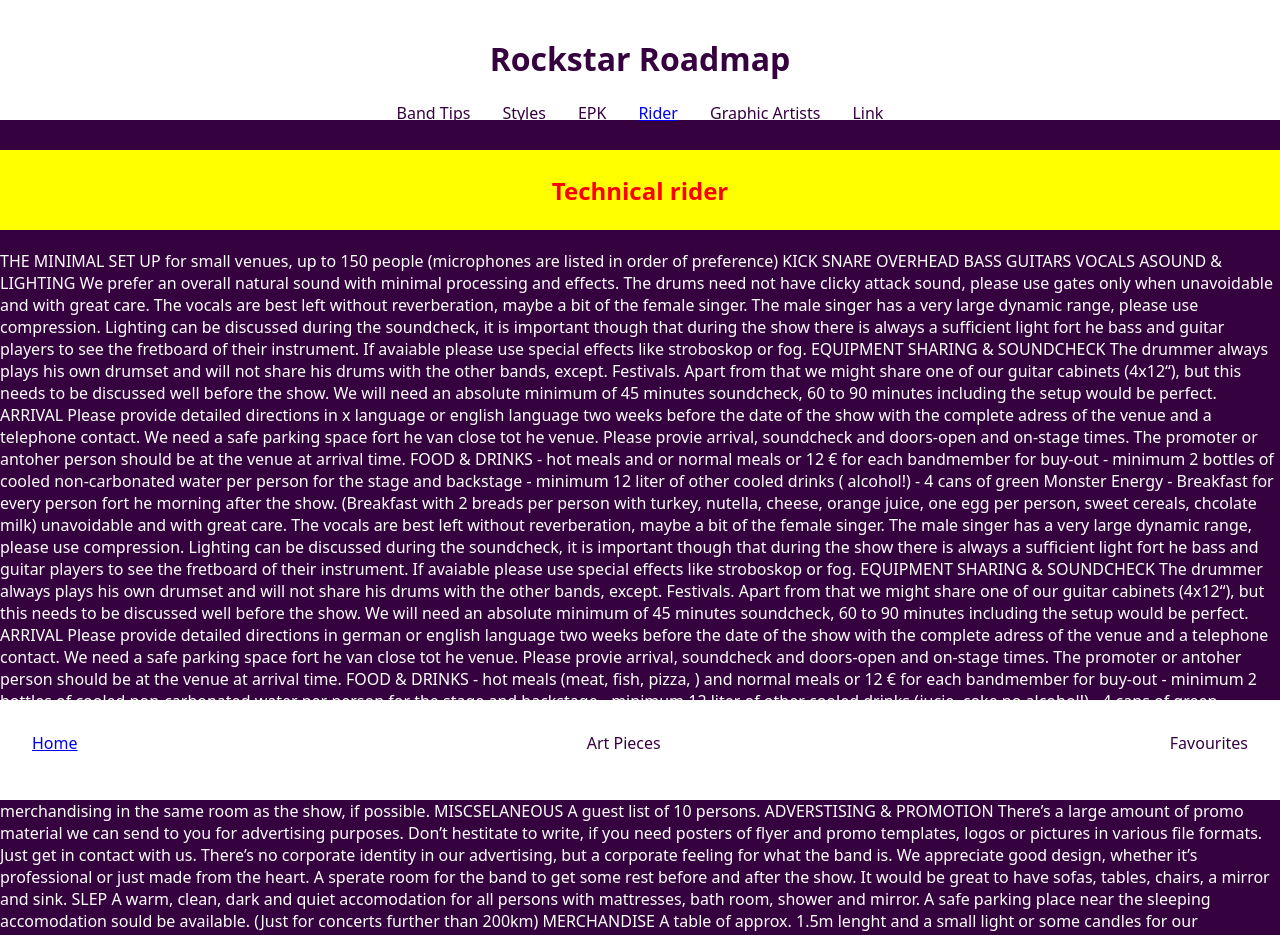
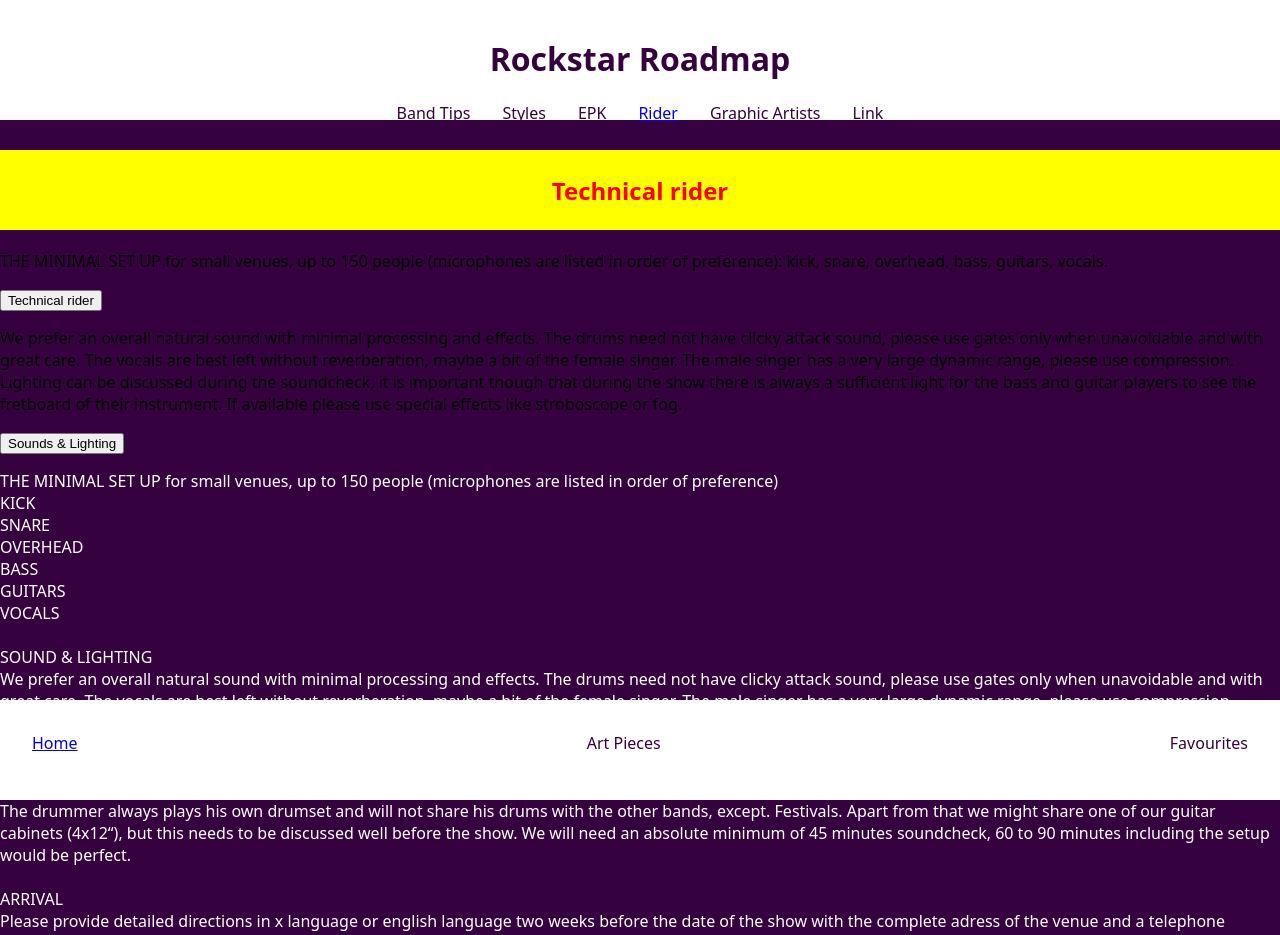
Before and after one commit to IC-Socaciu/Rockstar-Roadmap, a Next.js app: page /rider in a window 1280 px wide. Shown: the top 935 px of the page. Built offline with nearby package versions, Linux system fonts and the light colour scheme.

Commit message:
show hide buttons added to Rider page to show tips or hide content

```diff
--- a/components/Rider/index.js
+++ b/components/Rider/index.js
@@ -1,128 +1,145 @@
+import React, { useState } from "react";
 import { styled } from "styled-components";
 import Markdown from "markdown-to-jsx";
 
-
-export default function Rider(){
-return(
+export default function Rider() {
+  return (
     <>
       <StyledRiderTitle>Technical rider</StyledRiderTitle>
-  <StyledRiderBody>THE MINIMAL SET UP for small venues, up to 150 people (microphones are listed in order of preference)
-KICK
-SNARE
-OVERHEAD
-BASS
-GUITARS
-VOCALS
-
-ASOUND & LIGHTING
-
-We prefer an overall natural sound with minimal processing and effects. The
-drums need not have clicky attack sound, please use gates only when
-unavoidable and with great care. The vocals are best left without reverberation,
-maybe a bit of the female singer. The male singer has a very large dynamic
-range, please use compression. Lighting can be discussed during the
-soundcheck, it is important though that during the show there is always a
-sufficient light fort he bass and guitar players to see the fretboard of their
-instrument. If avaiable please use special effects like stroboskop or fog.
-
+      <MyApp/>
+      <StyledRiderBody>
+        THE MINIMAL SET UP for small venues, up to 150 people (microphones are
+        listed in order of preference)
+        <br />
+        KICK <br />
+        SNARE <br />
+        OVERHEAD <br />
+        BASS <br />
+        GUITARS <br />
+        VOCALS <br />
+        <br />
+        SOUND & LIGHTING
+        <br />
+        We prefer an overall natural sound with minimal processing and effects.
+        The drums need not have clicky attack sound, please use gates only when
+        unavoidable and with great care. The vocals are best left without
+        reverberation, maybe a bit of the female singer. The male singer has a
+        very large dynamic range, please use compression. Lighting can be
+        discussed during the soundcheck, it is important though that during the
+        show there is always a sufficient light fort he bass and guitar players
+        to see the fretboard of their instrument. If avaiable please use special
+        effects like stroboskop or fog.
+        <br />
+        <br />
         EQUIPMENT SHARING & SOUNDCHECK
-
-The drummer always plays his own drumset and will not share his drums with
-the other bands, except. Festivals. Apart from that we might share one of our
-guitar cabinets (4x12“), but this needs to be discussed well before the show. We
-will need an absolute minimum of 45 minutes soundcheck, 60 to 90 minutes
-including the setup would be perfect.
-
+        <br />
+        The drummer always plays his own drumset and will not share his drums
+        with the other bands, except. Festivals. Apart from that we might share
+        one of our guitar cabinets (4x12“), but this needs to be discussed well
+        before the show. We will need an absolute minimum of 45 minutes
+        soundcheck, 60 to 90 minutes including the setup would be perfect.
+        <br />
+        <br />
         ARRIVAL
-
-Please provide detailed directions in x language or english language two weeks
-before the date of the show with the complete adress of the venue and a
-telephone contact. We need a safe parking space fort he van close tot he venue.
-Please provie arrival, soundcheck and doors-open and on-stage times. The
-promoter or antoher person should be at the venue at arrival time.
-
+        <br />
+        Please provide detailed directions in x language or english language
+        two weeks before the date of the show with the complete adress of the
+        venue and a telephone contact. We need a safe parking space fort he van
+        close tot he venue. Please provie arrival, soundcheck and doors-open and
+        on-stage times. The promoter or antoher person should be at the venue at
+        arrival time.
+        <br />
+        <br />
         FOOD & DRINKS
-
+        <br />
         - hot meals and or normal meals or 12 € for each bandmember for buy-out
-- minimum 2 bottles of cooled non-carbonated water per person for the stage and backstage
+        <br />
+        - minimum 2 bottles of cooled non-carbonated water per person for the
+        stage and backstage
+        <br />
         - minimum 12 liter of other cooled drinks ( alcohol!)
+        <br />
         - 4 cans of green Monster Energy
-- Breakfast for every person fort he morning after the show. (Breakfast with 2 breads per person with turkey, nutella, cheese, orange juice, one egg per person, sweet cereals, chcolate milk)
-
-unavoidable and with great care. The vocals are best left without reverberation,
-maybe a bit of the female singer. The male singer has a very large dynamic
-range, please use compression. Lighting can be discussed during the
-soundcheck, it is important though that during the show there is always a
-sufficient light fort he bass and guitar players to see the fretboard of their
-instrument. If avaiable please use special effects like stroboskop or fog.
-EQUIPMENT SHARING & SOUNDCHECK
-The drummer always plays his own drumset and will not share his drums with
-the other bands, except. Festivals. Apart from that we might share one of our
-guitar cabinets (4x12“), but this needs to be discussed well before the show. We
-will need an absolute minimum of 45 minutes soundcheck, 60 to 90 minutes
-including the setup would be perfect.
-ARRIVAL
-Please provide detailed directions in german or english language two weeks
-before the date of the show with the complete adress of the venue and a
-telephone contact. We need a safe parking space fort he van close tot he venue.
-Please provie arrival, soundcheck and doors-open and on-stage times. The
-promoter or antoher person should be at the venue at arrival time.
-    FOOD & DRINKS
-- hot meals (meat, fish, pizza, ) and normal meals or 12 € for each
-bandmember for buy-out
-- minimum 2 bottles of cooled non-carbonated water per person for the stage
- and backstage
-- minimum 12 liter of other cooled drinks (jucie, coke no alcohol!)
-- 4 cans of green Monster Energy
-- Breakfast for every person fort he morning after the show. (Breakfast with 2
-breads per person with turkey, nutella, cheese, orange juice, one egg per
- person, sweet cereals, chcolate milk)
+        <br />
+        - Breakfast for every person fort he morning after the show. (Breakfast
+        with 2 breads per person with turkey, nutella, cheese, orange juice, one
+        egg per person, sweet cereals, chcolate milk)
+        <br />
+        <br />
         BACKSTAGE
-A sperate room for the band to get some rest before and after the show. It would
-be great to have sofas, tables, chairs, a mirror and sink.
-SLEP
-A warm, clean, dark and quiet accomodation for all persons with mattresses,
-bath room, shower and mirror. A safe parking place near the sleeping
-accomodation sould be available. (Just for concerts further than 200km)
+        <br />
+        A sperate room for the band to get some rest before and after the show.
+        It would be great to have sofas, tables, chairs, a mirror and sink.
+        <br />
+        <br />
+        SLEEP
+        <br />
+        A warm, clean, dark and quiet accomodation for all persons with
+        mattresses, bath room, shower and mirror. A safe parking place near the
+        sleeping accomodation sould be available. (Just for concerts further
+        than 200km)
+        <br />
+        <br />
         MERCHANDISE
+        <br />
         A table of approx. 1.5m lenght and a small light or some candles for our
         merchandising in the same room as the show, if possible.
-MISCSELANEOUS
+        <br />
+        <br />
+        MISCELLANEOUS
+        <br />
         A guest list of 10 persons.
-ADVERSTISING & PROMOTION
-There’s a large amount of promo material we can send to you for advertising
-purposes. Don’t hestitate to write, if you need posters of flyer and promo
-templates, logos or pictures in various file formats. Just get in contact with us.
-There’s no corporate identity in our advertising, but a corporate feeling for what
-the band is. We appreciate good design, whether it’s professional or just made
-from the heart.
-
-A sperate room for the band to get some rest before and after the show. It would
-be great to have sofas, tables, chairs, a mirror and sink.
-SLEP
-A warm, clean, dark and quiet accomodation for all persons with mattresses,
-bath room, shower and mirror. A safe parking place near the sleeping
-accomodation sould be available. (Just for concerts further than 200km)
+        <br />
+        <br />
+        ADVERTISING & PROMOTION
+        <br />
+        There’s a large amount of promo material we can send to you for
+        advertising purposes. Don’t hestitate to write, if you need posters of
+        flyer and promo templates, logos or pictures in various file formats.
+        Just get in contact with us. There’s no corporate identity in our
+        advertising, but a corporate feeling for what the band is. We appreciate
+        good design, whether it’s professional or just made from the heart.
+        <br />
+        <br />
+        A sperate room for the band to get some rest before and after the show.
+        It would be great to have sofas, tables, chairs, a mirror and sink.
+        <br />
+        <br />
+        SLEEP
+        <br />
+        A warm, clean, dark and quiet accomodation for all persons with
+        mattresses, bath room, shower and mirror. A safe parking place near the
+        sleeping accomodation sould be available. (Just for concerts further
+        than 200km)
+        <br />
+        <br />
         MERCHANDISE
+        <br />
         A table of approx. 1.5m lenght and a small light or some candles for our
         merchandising in the same room as the show, if possible.
-MISCSELANEOUS
+        <br />
+        <br />
+        MISCELLANEOUS
+        <br />
         A guest list of 10 persons.
-ADVERSTISING & PROMOTION
-There’s a large amount of promo material we can send to you for advertising
-purposes. Don’t hestitate to write, if you need posters of flyer and promo
-templates, logos or pictures in various file formats. Just get in contact with us.
-There’s no corporate identity in our advertising, but a corporate feeling for what
-the band is. We appreciate good design, whether it’s professional or just made
-from the heart.
-
-
-
+        <br />
+        <br />
+        ADVERTISING & PROMOTION
+        <br />
+        There’s a large amount of promo material we can send to you for
+        advertising purposes. Don’t hestitate to write, if you need posters of
+        flyer and promo templates, logos or pictures in various file formats.
+        Just get in contact with us. There’s no corporate identity in our
+        advertising, but a corporate feeling for what the band is. We appreciate
+        good design, whether it’s professional or just made from the heart.
+        <br />
+        <br />
       </StyledRiderBody>
     </>
-)
-};
-export const StyledRiderTitle = styled.h2`
+  );
+}
+
+const StyledRiderTitle = styled.h2`
   background-color: yellow;
   margin-top: 150px;
   color: red;
@@ -131,6 +148,47 @@ export const StyledRiderTitle = styled.h2`
   align-items: center;
   height: 10vh;
 `;
-export const StyledRiderBody = styled.p`
+
+const StyledRiderBody = styled.p`
   color: white;
 `;
+
+const MyApp = () => {
+  const [showTechnical, setShowTechnical] = useState(true);
+  const [showSound, setShowSound] = useState(true);
+
+  return (
+    <>
+      <section>
+        {showTechnical ? (
+          <p>
+            THE MINIMAL SET UP for small venues, up to 150 people (microphones
+            are listed in order of preference): kick, snare, overhead, bass,
+            guitars, vocals.
+          </p>
+        ) : null}
+        <button onClick={() => setShowTechnical(!showTechnical)}>
+          Technical rider
+        </button>
+      </section>
+      <section>
+        {showSound ? (
+          <p>
+            We prefer an overall natural sound with minimal processing and
+            effects. The drums need not have clicky attack sound, please use
+            gates only when unavoidable and with great care. The vocals are best
+            left without reverberation, maybe a bit of the female singer. The
+            male singer has a very large dynamic range, please use compression.
+            Lighting can be discussed during the soundcheck, it is important
+            though that during the show there is always a sufficient light for
+            the bass and guitar players to see the fretboard of their instrument.
+            If available please use special effects like stroboscope or fog.
+          </p>
+        ) : null}
+        <button onClick={() => setShowSound(!showSound)}>Sounds & Lighting</button>
+      </section>
+    </>
+  );
+};
+
+export { MyApp };
```
Lines whose indentation alone changed are shown as unchanged.
